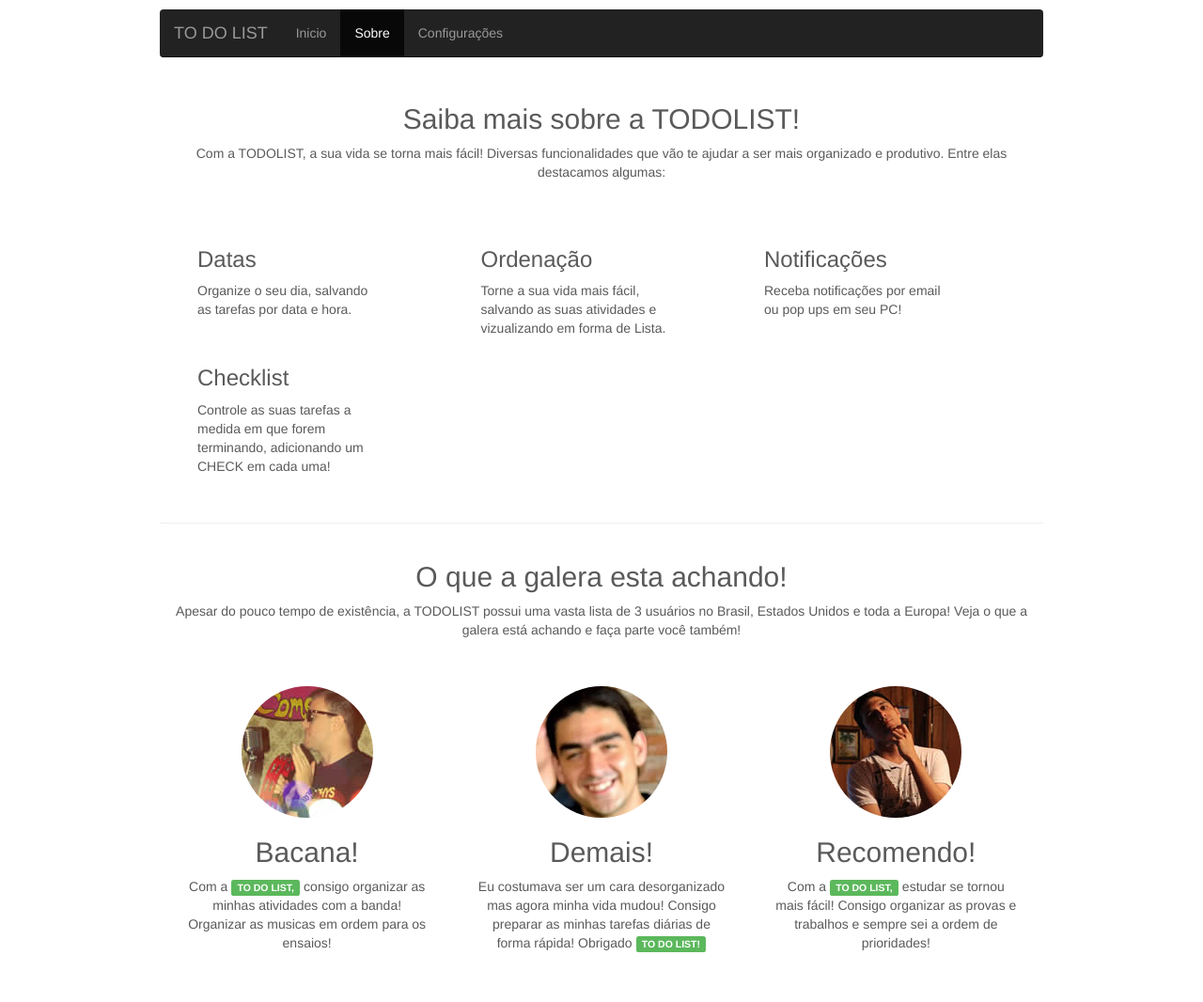
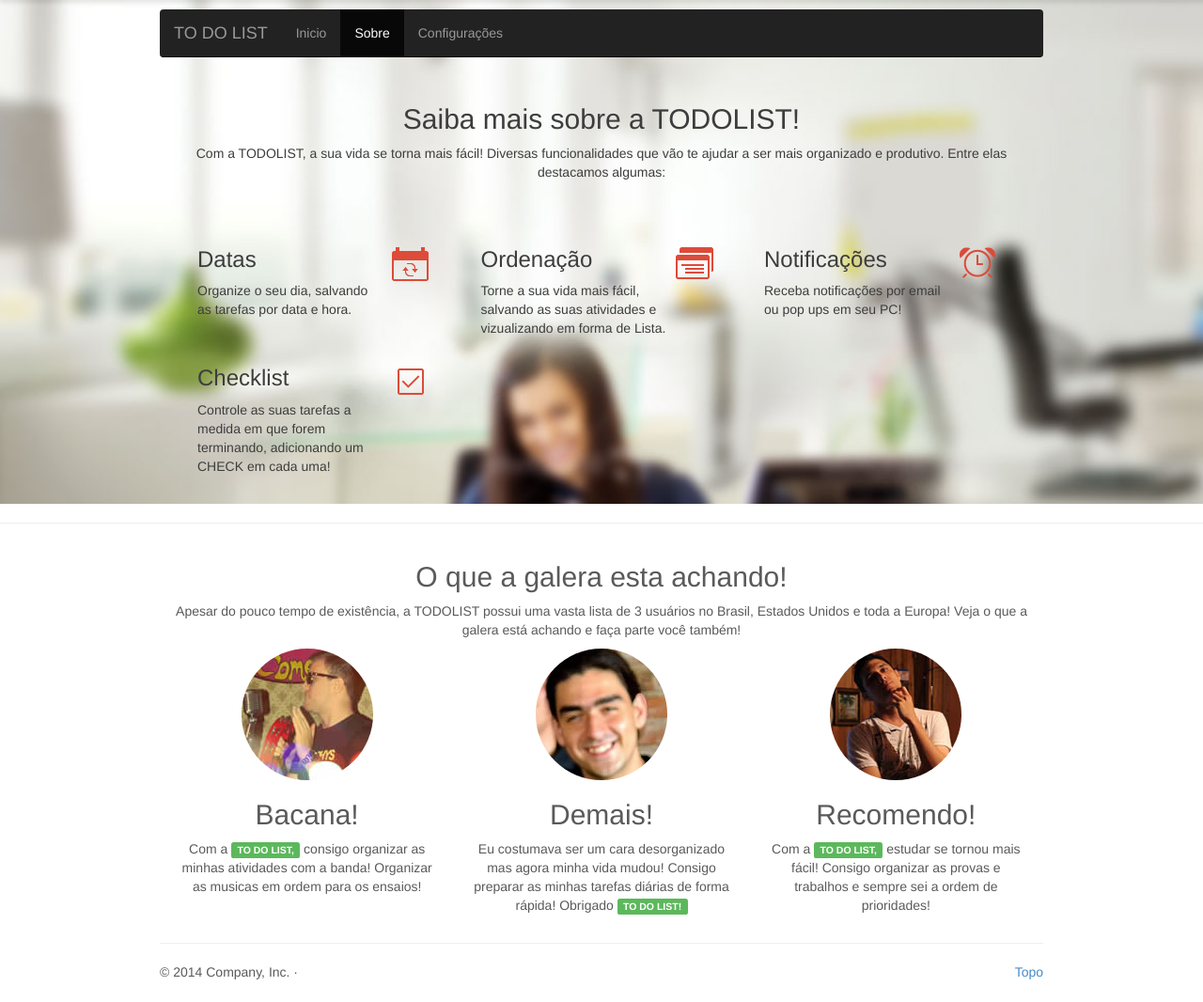
Before and after one commit to luiscoms/ToDoList, a plain HTML site: page web/PROTOTIPO/sobre.html in a window 1280 px wide. Shown: the top 1066 px of the page at 94% size. Drawn offline with nearby package versions, Linux system fonts and the light colour scheme.

Commit message:
Ajustes ABOUT/ TODOLIST

```diff
--- a/web/PROTOTIPO/css/estilo.css
+++ b/web/PROTOTIPO/css/estilo.css
@@ -48,17 +48,16 @@ footer{
 .conteudo {
   padding-right: 15px;
   padding-left: 15px;
-  max-width: 970px;
+  width: 100%;
 }
 
-.conteudo .col-lg-4 {
+.about .col-lg-4 {
   /*margin-bottom: 20px;*/
-  text-align: center;
 }
-.conteudo h2 {
+.about h2 {
   font-weight: normal;
 }
-.conteudo .col-lg-4 p {
+.about .col-lg-4 p {
   margin-right: 10px;
   margin-left: 10px;
 }
@@ -66,11 +65,30 @@ footer{
 .featurette-divider {
   margin: 20px 0;
 }
-
 .page-wrapper{
+  text-align: center;
+}
+.page-wrapper.todolist{
     background: transparent url(../img/totolist.jpg) center no-repeat;
     background-size: cover;
 }
+.page-wrapper.about{
+  position: relative;
+  background: url(../img/about.jpg) no-repeat 0 50%;
+  color: #3d3d3d;
+  text-align: center;
+  background-size: cover;
+}
+
+.todolist .conteudo{
+  max-width: 970px;
+  margin: 0 auto;
+}
+
+.todolist .conteudo .table th{
+  text-align: center;
+}
+
 .todopanel{
     padding-top: 72px;
 }
@@ -79,8 +97,8 @@ footer{
 }
 
 .todopanel .jumbotron .featurette-divider{
-     border-top: 1px solid #D8D5D5;
-     margin: 20px 0;
+   border-top: 1px solid #D8D5D5;
+   margin: 20px 0;
 }
 
 .featurette-heading {
@@ -130,34 +148,30 @@ footer{
 }
 
 
-
-
-
-
 .inner {
-	width: 940px;
+	max-width: 940px;
 	margin: auto;
 	position: relative;
 }
 
-.conteudo .inner {
+.about .inner {
 	text-align: center;
 	padding: 90px 0 10px;
 	overflow: hidden;
 }
 
-.conteudo .inner.row {
+.about .inner.row {
 	padding: 0;
 }
 
-.conteudo h2+p {
+.about h2+p {
 	margin-bottom: 50px;
 }
 
-.conteudo ul {
+.about ul {
 	text-align: justify;
 }
-.conteudo li {
+.about li {
 	list-style: none;
 	position: relative;
 	width: 33%;
@@ -167,7 +181,7 @@ footer{
 	padding: 0 100px 0 0;
 }
 
-.conteudo li:before {
+.about li:before {
 	content: " ";
 	display: block;
 	position: absolute;
@@ -177,15 +191,15 @@ footer{
 	height: 70px;
 	background: transparent url(../img/icons.png) 0 3px no-repeat;
 }
-.conteudo li.feature1:before {
+.about li.feature1:before {
 	background-position: 0 -900px;
 }
-.conteudo li.feature2:before {
+.about li.feature2:before {
 	background-position: 0 -400px;
 }
-.conteudo li.feature3:before {
+.about li.feature3:before {
 	background-position: 0 -300px;
 }
-.conteudo li.feature4:before {
+.about li.feature4:before {
 
 }
--- a/web/PROTOTIPO/sobre.html
+++ b/web/PROTOTIPO/sobre.html
@@ -40,7 +40,7 @@
       </div>
     </div>
 
-	<div class="container conteudo">
+	<div class="about conteudo page-wrapper">
 		<div class="inner">
 			<h2>Saiba mais sobre a TODOLIST!</h2>
 			<p>Com a TODOLIST, a sua vida se torna mais fácil! Diversas funcionalidades que vão te ajudar a ser mais organizado e produtivo. Entre elas destacamos algumas:</p>
@@ -63,7 +63,8 @@
 				</li>
 			</ul>
 		</div>
-
+  </div>
+  <div class="page-wrapper">
 		<hr class="featurette-divider">
 
         <!-- Depoimentos -->
```
Also changed, not shown: web/PROTOTIPO/todolist.html (+13 -10 lines), web/PROTOTIPO/img/about.jpg (added), web/PROTOTIPO/img/icons.png (added).
